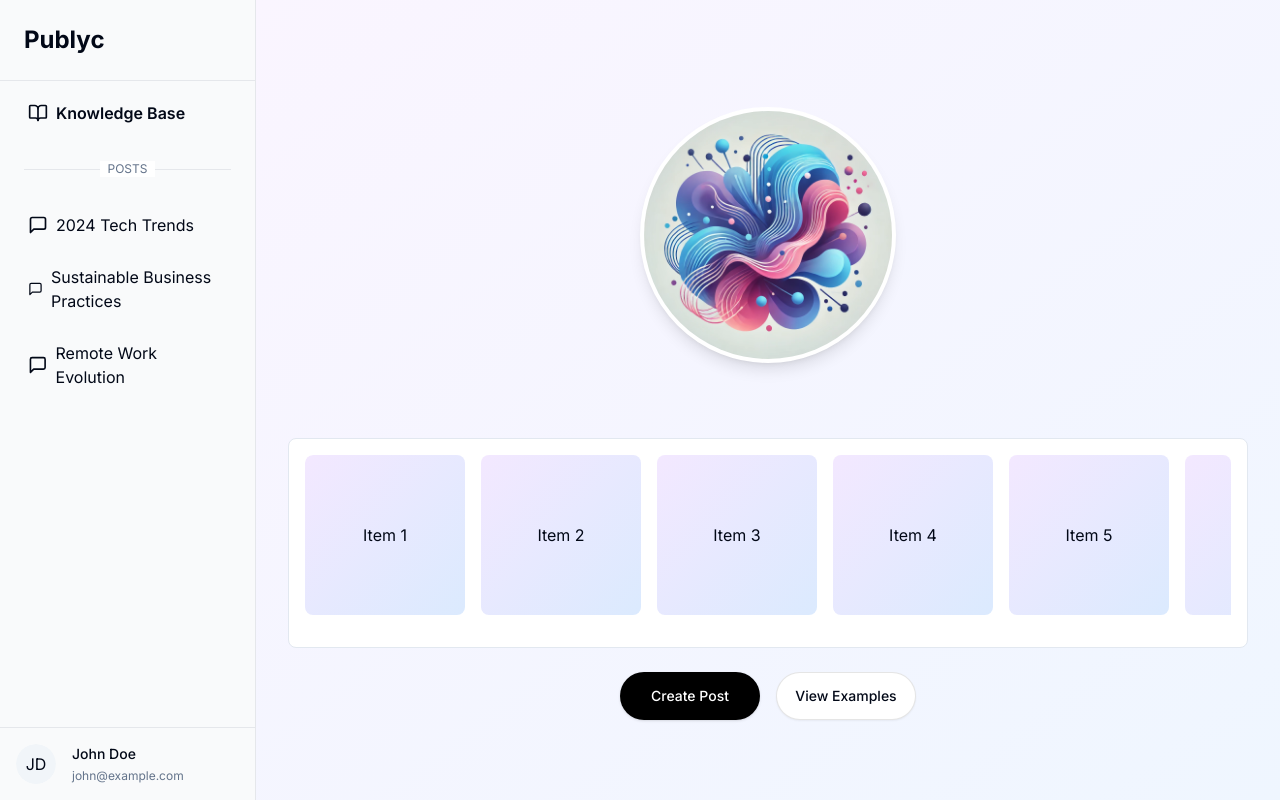
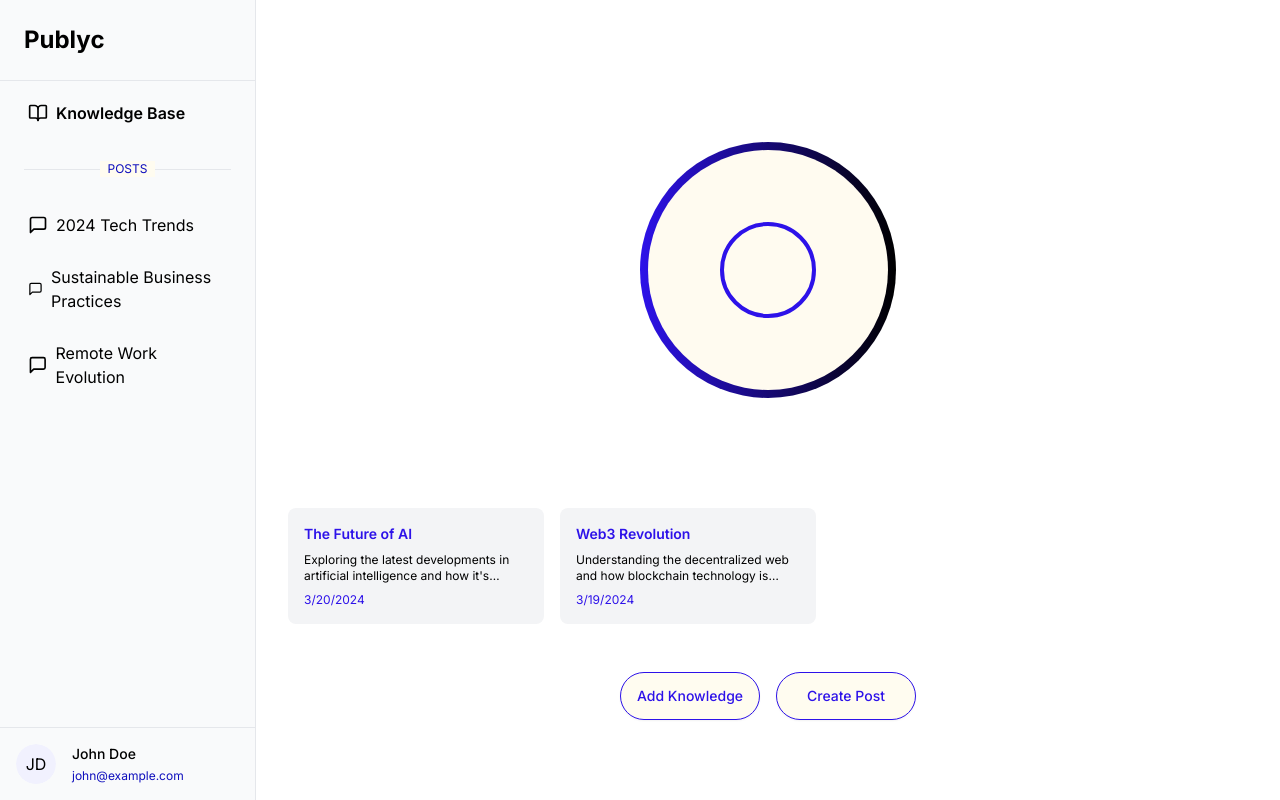
Before and after one commit to ssoima/publyc, a Next.js app: page / in a window 1280 px wide. Built offline with nearby package versions, Linux system fonts and the light colour scheme.

Commit message:
add animation

```diff
--- a/package.json
+++ b/package.json
@@ -15,6 +15,7 @@
     "@radix-ui/react-slot": "^1.1.0",
     "class-variance-authority": "^0.7.0",
     "clsx": "^2.1.1",
+    "framer-motion": "^11.11.17",
     "lucide-react": "^0.460.0",
     "next": "15.0.3",
     "next-themes": "^0.4.3",
--- a/src/app/globals.css
+++ b/src/app/globals.css
@@ -2,63 +2,49 @@
 @tailwind components;
 @tailwind utilities;
 
-body {
-  font-family: Arial, Helvetica, sans-serif;
-}
-
 @layer base {
   :root {
-    --background: 0 0% 100%;
-    --foreground: 222.2 84% 4.9%;
+    --background: 48 100% 97%;
+    --foreground: 0 0% 0%;
     --card: 0 0% 100%;
-    --card-foreground: 222.2 84% 4.9%;
-    --popover: 0 0% 100%;
-    --popover-foreground: 222.2 84% 4.9%;
-    --primary: 222.2 47.4% 11.2%;
-    --primary-foreground: 210 40% 98%;
-    --secondary: 210 40% 96.1%;
-    --secondary-foreground: 222.2 47.4% 11.2%;
-    --muted: 210 40% 96.1%;
-    --muted-foreground: 215.4 16.3% 46.9%;
-    --accent: 210 40% 96.1%;
-    --accent-foreground: 222.2 47.4% 11.2%;
+    --card-foreground: 0 0% 0%;
+    --popover: 48 100% 97%;
+    --popover-foreground: 0 0% 0%;
+    --primary: 240 85% 49%;
+    --primary-foreground: 48 100% 97%;
+    --secondary: 48 100% 97%;
+    --secondary-foreground: 240 85% 49%;
+    --muted: 240 85% 97%;
+    --muted-foreground: 240 85% 40%;
+    --accent: 240 85% 97%;
+    --accent-foreground: 240 85% 49%;
     --destructive: 0 84.2% 60.2%;
-    --destructive-foreground: 210 40% 98%;
-    --border: 214.3 31.8% 91.4%;
-    --input: 214.3 31.8% 91.4%;
-    --ring: 222.2 84% 4.9%;
-    --chart-1: 12 76% 61%;
-    --chart-2: 173 58% 39%;
-    --chart-3: 197 37% 24%;
-    --chart-4: 43 74% 66%;
-    --chart-5: 27 87% 67%;
+    --destructive-foreground: 48 100% 97%;
+    --border: 240 85% 49%;
+    --input: 240 85% 49%;
+    --ring: 240 85% 49%;
     --radius: 0.5rem;
   }
   .dark {
-    --background: 222.2 84% 4.9%;
-    --foreground: 210 40% 98%;
-    --card: 222.2 84% 4.9%;
-    --card-foreground: 210 40% 98%;
-    --popover: 222.2 84% 4.9%;
-    --popover-foreground: 210 40% 98%;
-    --primary: 210 40% 98%;
-    --primary-foreground: 222.2 47.4% 11.2%;
-    --secondary: 217.2 32.6% 17.5%;
-    --secondary-foreground: 210 40% 98%;
-    --muted: 217.2 32.6% 17.5%;
-    --muted-foreground: 215 20.2% 65.1%;
-    --accent: 217.2 32.6% 17.5%;
-    --accent-foreground: 210 40% 98%;
+    --background: 0 0% 0%;
+    --foreground: 48 100% 97%;
+    --card: 240 85% 49%;
+    --card-foreground: 48 100% 97%;
+    --popover: 0 0% 0%;
+    --popover-foreground: 48 100% 97%;
+    --primary: 240 85% 49%;
+    --primary-foreground: 48 100% 97%;
+    --secondary: 0 0% 0%;
+    --secondary-foreground: 48 100% 97%;
+    --muted: 0 0% 20%;
+    --muted-foreground: 48 100% 80%;
+    --accent: 0 0% 20%;
+    --accent-foreground: 48 100% 97%;
     --destructive: 0 62.8% 30.6%;
-    --destructive-foreground: 210 40% 98%;
-    --border: 217.2 32.6% 17.5%;
-    --input: 217.2 32.6% 17.5%;
-    --ring: 212.7 26.8% 83.9%;
-    --chart-1: 220 70% 50%;
-    --chart-2: 160 60% 45%;
-    --chart-3: 30 80% 55%;
-    --chart-4: 280 65% 60%;
-    --chart-5: 340 75% 55%;
+    --destructive-foreground: 48 100% 97%;
+    --border: 240 85% 49%;
+    --input: 240 85% 49%;
+    --ring: 240 85% 70%;
   }
 }
 
@@ -70,3 +56,30 @@ body {
     @apply bg-background text-foreground;
   }
 }
+
+/* Add these custom scrollbar styles */
+.scrollbar-thin::-webkit-scrollbar {
+  height: 8px;
+  width: 8px;
+}
+
+.scrollbar-thin::-webkit-scrollbar-track {
+  background: transparent;
+}
+
+.scrollbar-thin::-webkit-scrollbar-thumb {
+  background: #cbd5e1;
+  border-radius: 4px;
+}
+
+.dark .scrollbar-thin::-webkit-scrollbar-thumb {
+  background: #475569;
+}
+
+.scrollbar-thin::-webkit-scrollbar-thumb:hover {
+  background: #94a3b8;
+}
+
+.dark .scrollbar-thin::-webkit-scrollbar-thumb:hover {
+  background: #64748b;
+}
--- a/src/app/layout.tsx
+++ b/src/app/layout.tsx
@@ -31,7 +31,7 @@ export default function RootLayout({
             <Sidebar />
           </div>
           <div className="lg:pl-64 h-full">
-            <div className="h-[60px] fixed inset-y-0 w-full z-50 px-4 border-b bg-background flex items-center lg:hidden">
+            <div className="h-[60px] fixed inset-y-0 w-full z-50 px-4 flex items-center lg:hidden">
               <MobileSidebar />
             </div>
             <main className="pt-[60px] lg:pt-0 h-full">
--- a/src/app/page.tsx
+++ b/src/app/page.tsx
@@ -1,58 +1,68 @@
-import { ScrollArea } from "@/components/ui/scroll-area";
+'use client'
+import { ScrollArea, ScrollBar } from "@/components/ui/scroll-area";
 import { Button } from "@/components/ui/button";
-import Image from "next/image";
+import { mockArticles } from "@/data/mockArticles";
+import { AnimatedAgent } from "@/components/AnimatedAgent";
+import { useState } from "react";
 
 export default function Home() {
-  const items = Array.from({ length: 10 }).map((_, i) => `Item ${i + 1}`);
+  const [isSpeaking, setIsSpeaking] = useState(false);
 
   return (
-    <div className="min-h-screen relative">
-      {/* Background with gradient */}
-      <div className="absolute inset-0 bg-gradient-to-br from-purple-50 to-blue-50 dark:from-gray-900 dark:to-gray-800" />
+    <div className="min-h-screen bg-white dark:bg-black text-black dark:text-[#FFFBF0]">
 
       {/* Content */}
       <div className="relative h-screen flex flex-col items-center justify-between p-8 pb-20">
-        {/* Top section with image placeholder */}
+        {/* Top section with animated agent */}
         <div className="flex-1 flex items-center justify-center w-full">
-          <div className="relative w-64 h-64 rounded-full bg-white dark:bg-gray-800 shadow-lg flex items-center justify-center overflow-hidden border-4 border-white dark:border-gray-700">
-            <Image
-              src="/publyc.webp"
-              alt="Publyc Logo"
-              fill
-              className="object-cover"
-              priority
-            />
+          <div
+            className="flex items-center justify-center cursor-pointer"
+            onClick={() => setIsSpeaking(!isSpeaking)}
+          >
+            <AnimatedAgent isSpeaking={isSpeaking} />
           </div>
         </div>
 
         {/* Bottom section with scroll area and buttons */}
-        <div className="w-full space-y-6">
-          <ScrollArea className="w-full whitespace-nowrap rounded-lg border bg-white dark:bg-gray-800 p-4">
+        <div className={`w-full space-y-6 transition-opacity duration-300 ${isSpeaking ? 'opacity-0 pointer-events-none' : 'opacity-100'}`}>
+          <ScrollArea className="w-full max-w-3xl mb-8">
             <div className="flex gap-4 pb-4">
-              {items.map((item, i) => (
+              {mockArticles.map((article) => (
                 <div
-                  key={i}
-                  className="w-40 h-40 flex-none rounded-lg bg-gradient-to-br from-purple-100 to-blue-100 dark:from-gray-700 dark:to-gray-600 flex items-center justify-center"
+                  key={article.id}
+                  className="w-64 flex-none rounded-lg bg-gray-100 dark:bg-gray-800 overflow-hidden hover:shadow-lg transition-shadow duration-200"
                 >
-                  {item}
+                  <div className="p-4">
+                    <h3 className="font-semibold text-sm mb-2 text-[#2D12E9] dark:text-[#FFFBF0] line-clamp-1">
+                      {article.title}
+                    </h3>
+                    <p className="text-xs text-black dark:text-[#FFFBF0] line-clamp-2">
+                      {article.excerpt}
+                    </p>
+                    <span className="text-xs text-[#2D12E9] dark:text-[#FFFBF0] mt-2 block">
+                      {new Date(article.date).toLocaleDateString()}
+                    </span>
+                  </div>
                 </div>
               ))}
             </div>
+            <ScrollBar orientation="horizontal" />
           </ScrollArea>
 
           <div className="flex gap-4 items-center justify-center">
             <Button
               asChild
-              className="w-[140px] h-12 rounded-full bg-black hover:bg-black/90 text-white dark:bg-white dark:text-black dark:hover:bg-white/90"
+              variant="outline"
+              className="w-[140px] h-12 rounded-full border-[#2D12E9] dark:border-[#FFFBF0] hover:bg-[#2D12E9]/10 dark:hover:bg-[#FFFBF0]/10 text-[#2D12E9] dark:text-[#FFFBF0]"
             >
-              <a href="/create">Create Post</a>
+              <a href="/create">Add Knowledge</a>
             </Button>
             <Button
               asChild
               variant="outline"
-              className="w-[140px] h-12 rounded-full border-black/10 dark:border-white/10 hover:bg-black/5 dark:hover:bg-white/5"
+              className="w-[140px] h-12 rounded-full border-[#2D12E9] dark:border-[#FFFBF0] hover:bg-[#2D12E9]/10 dark:hover:bg-[#FFFBF0]/10 text-[#2D12E9] dark:text-[#FFFBF0]"
             >
-              <a href="/examples">View Examples</a>
+              <a href="/examples">Create Post</a>
             </Button>
           </div>
         </div>
--- /dev/null
+++ b/src/components/AnimatedAgent.tsx
@@ -0,0 +1,65 @@
+'use client'
+
+import React, { useState, useEffect } from 'react'
+import { motion } from 'framer-motion'
+
+interface AnimatedAgentProps {
+  isSpeaking: boolean
+}
+
+export const AnimatedAgent: React.FC<AnimatedAgentProps> = ({ isSpeaking }) => {
+  const [rotation, setRotation] = useState(0)
+
+  useEffect(() => {
+    let interval: NodeJS.Timeout;
+
+    if (isSpeaking) {
+      interval = setInterval(() => {
+        setRotation((prev) => (prev + 10) % 360)
+      }, 100)
+    }
+
+    return () => {
+      if (interval) clearInterval(interval)
+    }
+  }, [isSpeaking])
+
+  return (
+    <div className="relative w-48 h-48 md:w-64 md:h-64">
+      <motion.div
+        className="absolute inset-0 bg-gradient-to-r from-[#2D12E9] to-[#000000] rounded-full"
+        animate={{
+          scale: isSpeaking ? [1, 1.2, 1] : 1,
+        }}
+        transition={{
+          duration: 1,
+          repeat: isSpeaking ? Infinity : 0,
+          repeatType: "reverse",
+        }}
+      />
+      <motion.div
+        className="absolute inset-2 bg-[#FFFBF0] dark:bg-black rounded-full flex items-center justify-center"
+        animate={{
+          rotate: isSpeaking ? 360 : 0
+        }}
+        transition={{
+          duration: 2,
+          repeat: isSpeaking ? Infinity : 0,
+          ease: "linear"
+        }}
+      >
+        <motion.div
+          className="w-16 h-16 md:w-24 md:h-24 border-4 border-[#2D12E9] rounded-full"
+          animate={{
+            scale: isSpeaking ? [1, 1.3, 1] : 1,
+          }}
+          transition={{
+            duration: 0.5,
+            repeat: isSpeaking ? Infinity : 0,
+            repeatType: "reverse",
+          }}
+        />
+      </motion.div>
+    </div>
+  )
+}
--- /dev/null
+++ b/src/data/mockArticles.ts
@@ -0,0 +1,24 @@
+export interface Article {
+    id: number;
+    title: string;
+    excerpt: string;
+    imageUrl: string;
+    date: string;
+  }
+
+  export const mockArticles: Article[] = [
+    {
+      id: 1,
+      title: "The Future of AI",
+      excerpt: "Exploring the latest developments in artificial intelligence and how it's shaping our world. From machine learning to neural networks...",
+      imageUrl: "/article-images/ai.jpg",
+      date: "2024-03-20"
+    },
+    {
+      id: 2,
+      title: "Web3 Revolution",
+      excerpt: "Understanding the decentralized web and how blockchain technology is transforming digital ownership and interactions...",
+      imageUrl: "/article-images/web3.jpg",
+      date: "2024-03-19"
+    }
+  ];
```
Also changed, not shown: 1 other file (tests, documents, lock files or other folders).
